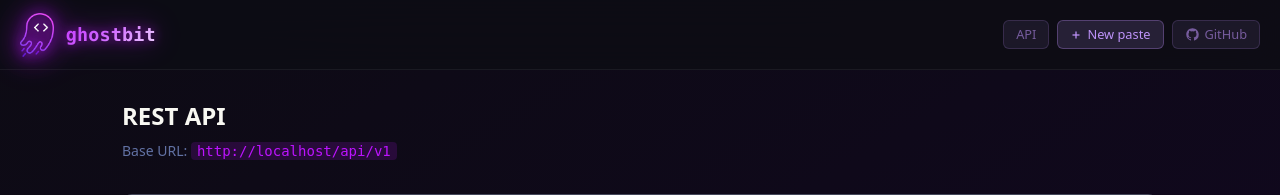
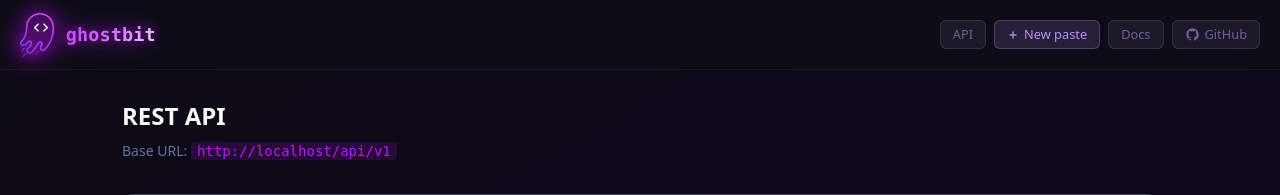
Before and after one commit to stackopshq/ghostbit, a FastAPI app: page /api in a window 1280 px wide. Shown: the top 195 px of the page. Run offline with FastAPI, Linux system fonts and the light colour scheme.

Commit message:
Add Docs button to header

```diff
--- a/templates/base.html
+++ b/templates/base.html
@@ -27,6 +27,7 @@
         New paste
       </a>
       {% endblock %}
+      <a href="https://docs.ghostbit.dev" class="btn-new" target="_blank" rel="noopener" style="opacity:0.6;">Docs</a>
       <a href="https://github.com/stackopshq/ghostbit" class="btn-new" target="_blank" rel="noopener" aria-label="GitHub" style="opacity:0.6; display:flex; align-items:center; gap:5px;">
         <svg width="15" height="15" viewBox="0 0 24 24" fill="currentColor"><path d="M12 2C6.477 2 2 6.484 2 12.017c0 4.425 2.865 8.18 6.839 9.504.5.092.682-.217.682-.483 0-.237-.008-.868-.013-1.703-2.782.605-3.369-1.343-3.369-1.343-.454-1.158-1.11-1.466-1.11-1.466-.908-.62.069-.608.069-.608 1.003.07 1.531 1.032 1.531 1.032.892 1.53 2.341 1.088 2.91.832.092-.647.35-1.088.636-1.338-2.22-.253-4.555-1.113-4.555-4.951 0-1.093.39-1.988 1.029-2.688-.103-.253-.446-1.272.098-2.65 0 0 .84-.27 2.75 1.026A9.564 9.564 0 0 1 12 6.844a9.59 9.59 0 0 1 2.504.337c1.909-1.296 2.747-1.027 2.747-1.027.546 1.379.202 2.398.1 2.651.64.7 1.028 1.595 1.028 2.688 0 3.848-2.339 4.695-4.566 4.943.359.309.678.92.678 1.855 0 1.338-.012 2.419-.012 2.747 0 .268.18.58.688.482A10.02 10.02 0 0 0 22 12.017C22 6.484 17.522 2 12 2z"/></svg>
         GitHub
```
